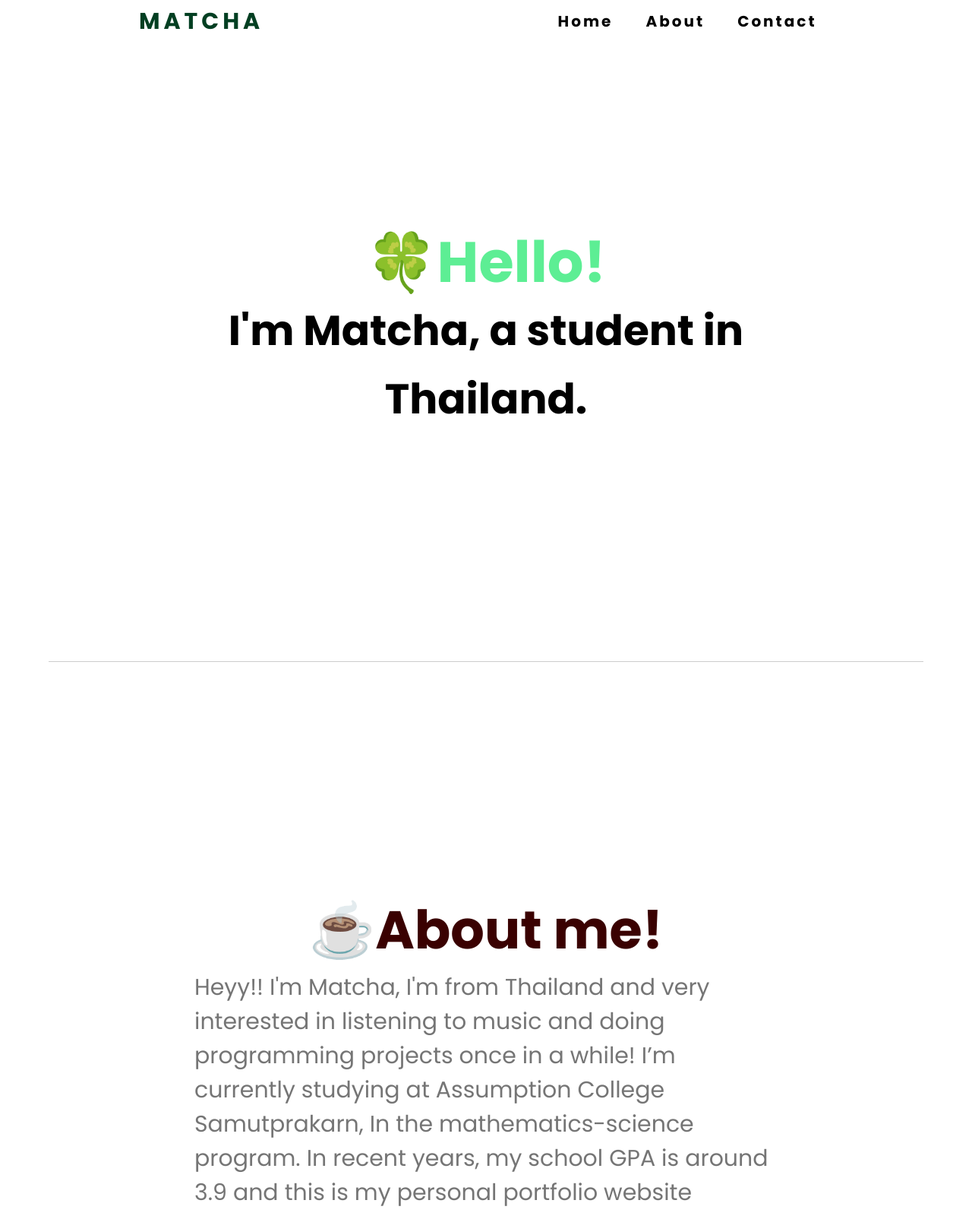
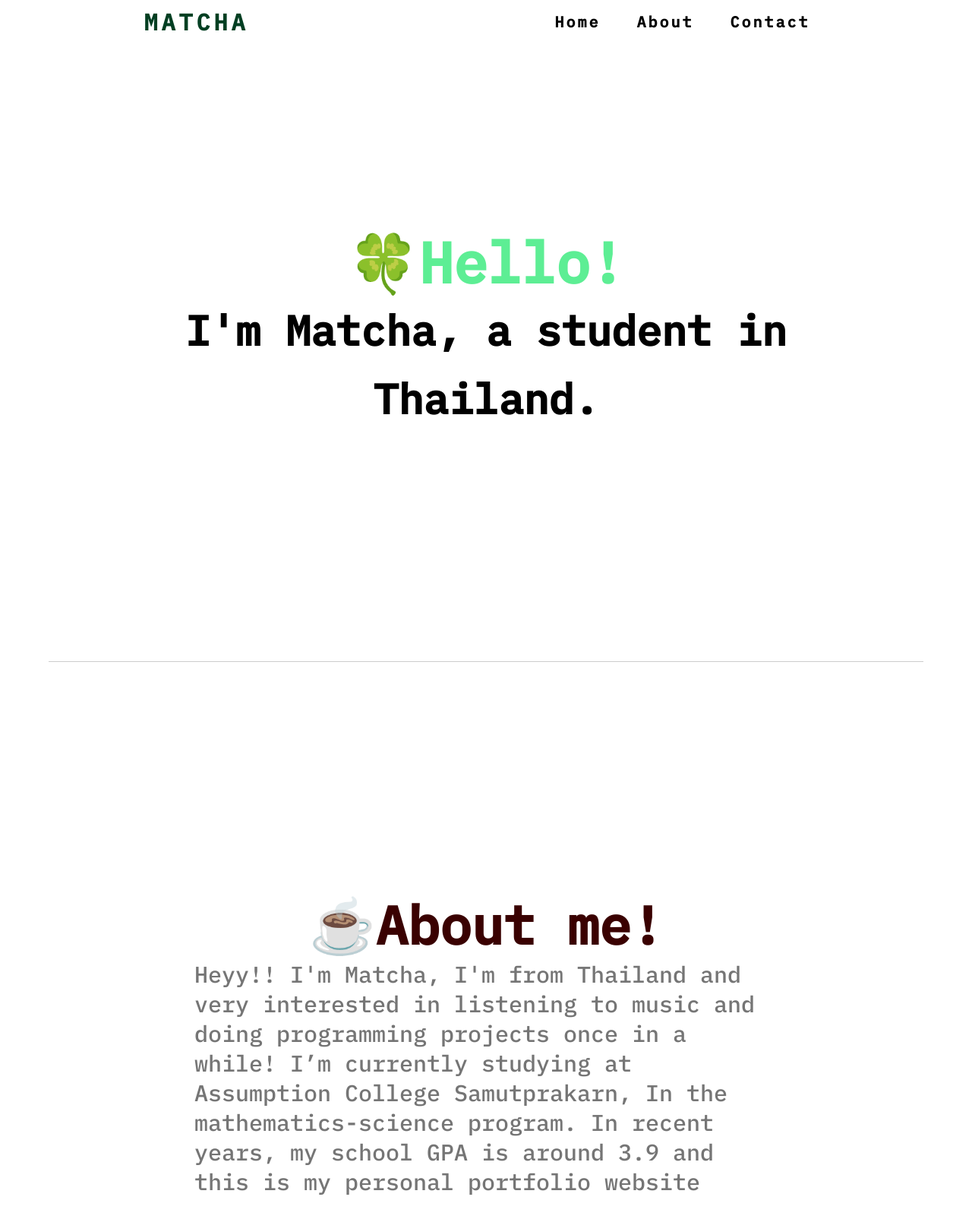
Before and after one commit to youknowmatchan/youknowicexy, a plain HTML site: page index.html in a window 1280 px wide. Shown: the top 1600 px of the page at 76% size. Drawn offline with Linux system fonts and the light colour scheme; a web font is replaced by a local one.

Commit message:
Add files via upload

```diff
--- /dev/null
+++ b/css/styles.css
@@ -0,0 +1,149 @@
+@import url('https://fonts.googleapis.com/css2?family=Poppins:wght@400;500;600;700&display=swap');
+@import url('https://fonts.googleapis.com/css2?family=Comic+Neue:wght@700&family=Fuzzy+Bubbles&family=IBM+Plex+Mono:wght@200;500&display=swap');
+
+*{
+    margin: 0;
+    padding: 0;
+    box-sizing: border-box;
+    font-family: 'IBM Plex Mono', monospace;
+    scroll-behavior:smooth;
+}
+
+nav {
+    position: absolute;
+    top: 0;
+    width: 100%;
+    display: flex;
+    justify-content: space-around;
+    align-items: center;
+    min-height: 7vh;
+}
+
+.logo {
+    color: #023f22;
+    text-transform: uppercase;
+    letter-spacing: 5px;
+    font-size: 20px;
+}
+
+.nav{
+    display: flex;
+    justify-content: space-around;
+    width: 30%;
+}
+
+.nav li{
+    list-style:none;
+}
+.nav a:hover{
+    color: #02421d;
+}
+.nav a {
+    color: #000000;
+    text-decoration:none;
+    letter-spacing: 3px;
+    font-weight: bold;
+    font-size: 20px;
+}
+
+.content{
+    margin-top:300px;
+    margin-bottom:300px;
+}
+
+.content h1{
+    color: rgb(93, 238, 148);
+    font-size: 75px;
+    font-weight: 900;
+    line-height: 90px;
+    text-transform: inherit;
+    width: 70%;
+    margin:auto;
+    text-align:center;
+
+}
+
+.content h2{
+    color: #000000;
+    font-size: 55px;
+    font-weight: 900;
+    line-height: 90px;
+    text-transform: inherit;
+    width: 70%;
+    margin:auto;
+    text-align:center;
+}
+
+hr{
+    border: none;
+    border-top: 1px solid #ccc;
+    width: 90%;
+    margin:auto;
+}
+
+.about {
+    margin-top: 300px;
+    margin-bottom: 300px;
+    text-align: center;
+}
+
+.about h1{
+    color: #3a0101;
+    font-size:70px;
+    text-align:center;
+}
+.about p{
+    color: #757575;
+    font-size: 30px;
+    margin:auto;
+    width:60%;
+    text-align:left;
+}
+
+.contact{
+    margin-top: 300px;
+    margin-bottom: 100px;
+    text-align: center;
+}
+
+.contact h1{
+    color:#1f013b;
+    font-size: 60px;
+    text-align: center;
+}
+
+.contact p{
+    color: #757575;
+    font-size: 25px;
+    text-align: center;
+    margin-bottom:100px;
+}
+
+.contact-info{
+    display: flex;
+    justify-content: space-between;
+    color: #000000;
+    font-size: 25px;
+    margin: 0 auto 50px;
+    text-align: center;
+    width: 50%;
+    line-height:1.5px;
+  }
+
+  .label{
+
+    text-align: left;
+  }
+
+  .info{
+    text-align: right;
+  }
+
+.fade-in{
+    opacity: 0;
+    transition: opacity 0.8s ease-in-out;
+}
+
+.fade-in.active{
+    opacity: 1;
+}
--- a/index.html
+++ b/index.html
@@ -5,8 +5,8 @@
     <meta http-equiv="X-UA-Compatible" content="IE=edge">
     <meta name="viewport" content="width=device-width, initial-scale=1.0">
     <title>Matcha</title>
-    <link rel="shortcut icon" href="assets/matcha.jpg">
-    <link rel="stylesheet" href="styles/styles.css">
+    <link rel="shortcut icon" href="images/matcha.jpg">
+    <link rel="stylesheet" href="css/styles.css">
 </head>
 <body>
   <nav>
```
Also changed, not shown: js/scroll.js (+0 -7 lines), images/matcha.jpg (added), images/plant.jpg (added), js/time.js (added).
